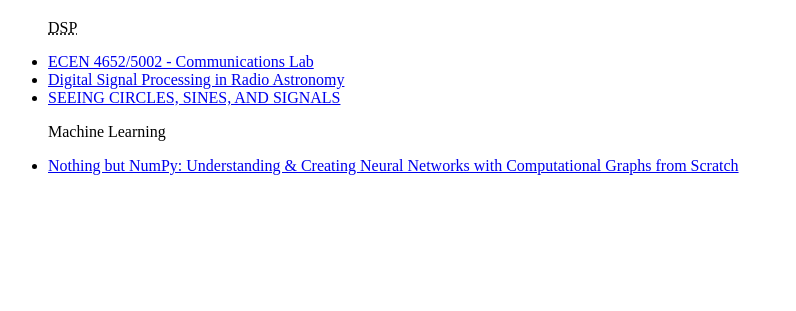
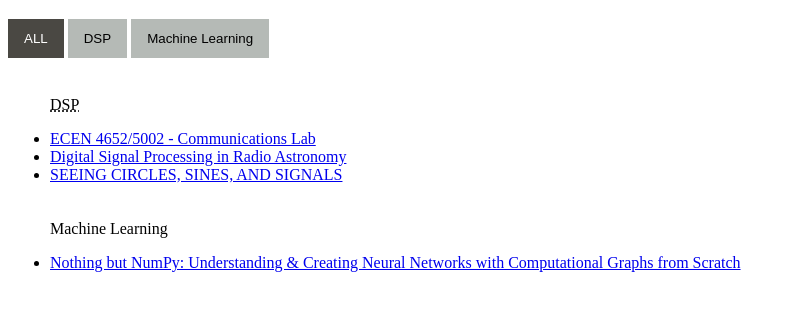
Before and after one commit to phondanai/phondanai.github.io, a plain HTML site: page index.html in a window 1280 px wide. Shown: the part 61-372 px from the top of the page, without its empty margins (0-796 px from the left). Drawn offline with Linux system fonts and the light colour scheme.

Commit message:
Add simple style and filtering

```diff
--- a/index.html
+++ b/index.html
@@ -9,11 +9,54 @@
   <meta name="viewport" content="width=device-width, initial-scale=1.0">
 
   <title>Phondanai's personal GitHub page.</title>
+
+  <style>
+    .filterDiv {
+      float: left;
+      width: 100%;
+      margin: 2px;
+      display: none;
+    }
+
+    .show {
+      display: block;
+    }
+
+    .container {
+      margin-top: 20px;
+      overflow: hidden;
+    }
+
+    /* Style the buttons */
+    .btn {
+      border: none;
+      outline: none;
+      padding: 12px 16px;
+      background-color: #B5BAB6;
+      cursor: pointer;
+    }
+
+    .btn:hover {
+      background-color: #FF6F61;
+    }
+
+    .btn.active {
+      background-color: #4A4843;
+      color: white;
+    }
+  </style>
 </head>
 
 <body>
 
 <h1>My Bookmarks</h1>
+    <div id="myBtnContainer">
+        <button class="btn active" onclick="filterSelection('all')">ALL</button>
+        <button class="btn" onclick="filterSelection('dsp')">DSP</button>
+        <button class="btn" onclick="filterSelection('machine_learning')">Machine Learning</button>
+    </div>
+	<div class="container">
+	  <div class="filterDiv dsp">
         <ul>
             <p><abbr title="Digital Signal Processing">DSP</abbr></p>
             <li>
@@ -26,12 +69,67 @@
                 <a href="https://jackschaedler.github.io/circles-sines-signals/" target="_blank">SEEING CIRCLES, SINES, AND SIGNALS</a>
             </li>
         </ul>
+      </div>
+
+      <div class="filterDiv machine_learning">
         <ul>
             <p>Machine Learning</p>
             <li>
                 <a href="https://www.kdnuggets.com/2019/08/numpy-neural-networks-computational-graphs.html" target="_blank">Nothing but NumPy: Understanding & Creating Neural Networks with Computational Graphs from Scratch</a>
             </li>
         </ul>
+      </div>
+	</div>
+
+<script>
+filterSelection("all")
+function filterSelection(c) {
+  var x, i;
+  x = document.getElementsByClassName("filterDiv");
+  if (c == "all") c = "";
+  // Add the "show" class (display:block) to the filtered elements, and remove the "show" class from the elements that are not selected
+  for (i = 0; i < x.length; i++) {
+    w3RemoveClass(x[i], "show");
+    if (x[i].className.indexOf(c) > -1) w3AddClass(x[i], "show");
+  }
+}
+
+// Show filtered elements
+function w3AddClass(element, name) {
+  var i, arr1, arr2;
+  arr1 = element.className.split(" ");
+  arr2 = name.split(" ");
+  for (i = 0; i < arr2.length; i++) {
+    if (arr1.indexOf(arr2[i]) == -1) {
+      element.className += " " + arr2[i];
+    }
+  }
+}
+
+// Hide elements that are not selected
+function w3RemoveClass(element, name) {
+  var i, arr1, arr2;
+  arr1 = element.className.split(" ");
+  arr2 = name.split(" ");
+  for (i = 0; i < arr2.length; i++) {
+    while (arr1.indexOf(arr2[i]) > -1) {
+      arr1.splice(arr1.indexOf(arr2[i]), 1);
+    }
+  }
+  element.className = arr1.join(" ");
+}
+
+// Add active class to the current control button (highlight it)
+var btnContainer = document.getElementById("myBtnContainer");
+var btns = btnContainer.getElementsByClassName("btn");
+for (var i = 0; i < btns.length; i++) {
+  btns[i].addEventListener("click", function() {
+    var current = document.getElementsByClassName("active");
+    current[0].className = current[0].className.replace(" active", "");
+    this.className += " active";
+  });
+}
+</script>
 
 </body>
 
```
Lines whose indentation alone changed are shown as unchanged.
